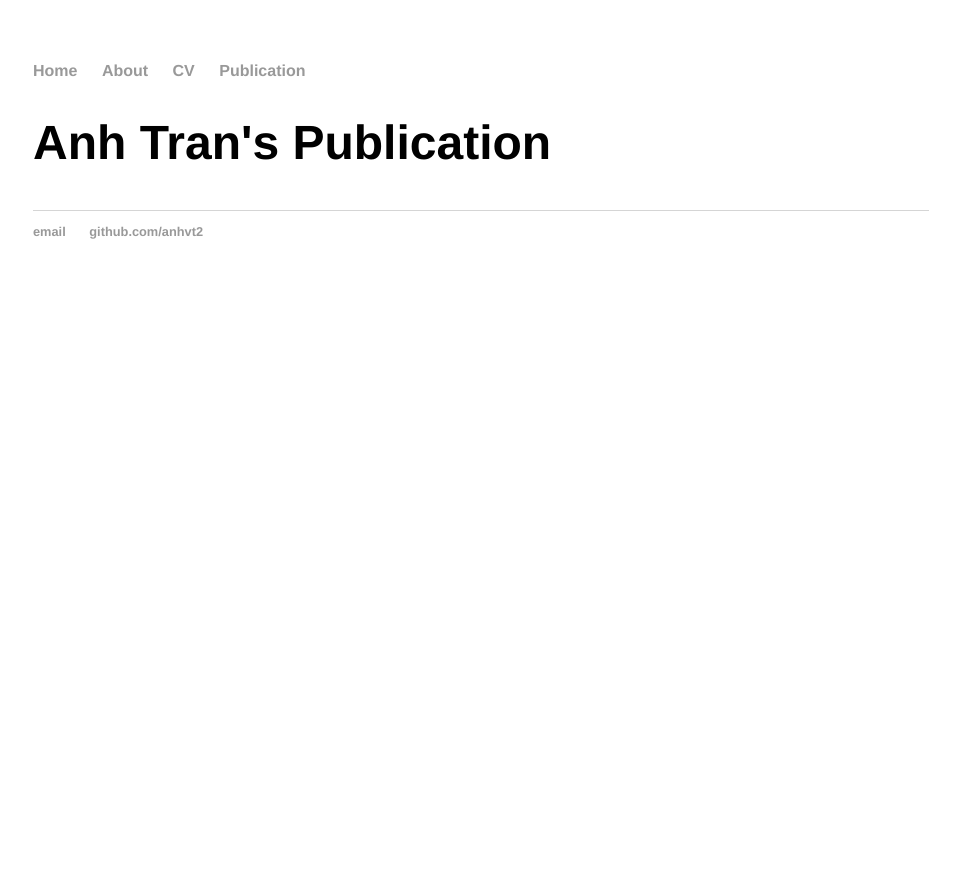
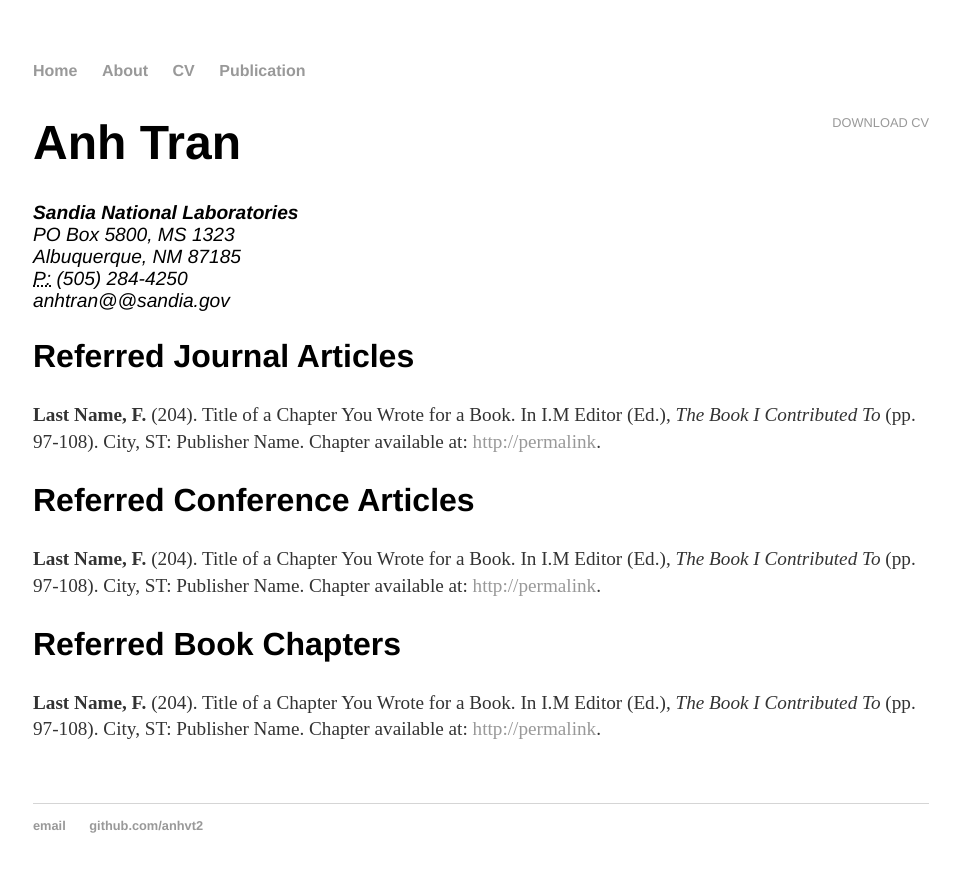
Before and after one commit to anhvt2/anhvt2.github.io, a Jekyll site: the page built from publication/index.html, in a window 1280 px wide. Shown: the top 872 px of the page, without its empty margins (159-1119 px from the left). Built offline with Jekyll 4.4.1, drawn with Linux system fonts in a browser that asks for light colours.

Commit message:
shorten CV

```diff
--- a/index.html
+++ b/index.html
@@ -4,6 +4,6 @@
 ---
 
 		<div class="blurb">
-			<h1>Hi!.</h1>
-			<p>My name is Anh Tran anh this is my personal website. I work on the interface of uncertainty quantification, optimization, machine learning, and applications to materials science. Most of my publication are available on arXiv and ResearchGate. I'm widely open for any collaboration, so please let me know if you would like to solve a problem together.<a href="/about">Read more about my life...</a></p>
+			<h1>Hi!</h1>
+			<p>My name is Anh Tran anh this is my personal website. I work on the interface of uncertainty quantification, optimization, machine learning, and applications to materials science. Most of my publication are available on arXiv and ResearchGate. I'm widely open for any collaboration, so please let me know if you would like to solve a problem together. <a href="/about">Read more about my life...</a></p>
 		</div>
--- a/publication/index.html
+++ b/publication/index.html
@@ -1,12 +1,35 @@
 ---
 layout: default
-title: Anh Tran's Publication
+title: CV of Anh Tran
 ---
-<h1>{{ page.title }}</h1>
-<ul class="posts">
 
-<!--   {% for post in site.posts %}
-    <li><span>{{ post.date | date_to_string }}</span> &raquo; <a href="{{ post.url }}" title="{{ post.title }}">{{ post.title }}</a></li>
-  {% endfor %}
- -->
-</ul>
+	<div class="cv">
+		<a href="https://github.com/anhvt2/anhvt2.github.io/tree/main/cv/AnhTran_CV.pdf" class="download" title="Download CV as PDF">Download CV</a>
+					<h1>Anh Tran</h1>
+					<address>
+					<strong>Sandia National Laboratories</strong><br>
+					PO Box 5800, MS 1323<br>
+					Albuquerque, NM 87185<br>
+					<abbr title="phone">P:</abbr> (505) 284-4250<br>
+					<span class="obfuscate">anhtran@@sandia.gov</span>
+					</address>
+
+					<h2>Referred Journal Articles</h2>
+
+					<p><strong>Last Name, F.</strong> (204). Title of a Chapter You Wrote for a Book. In I.M Editor (Ed.), <em>The Book I Contributed To</em> (pp. 97-108). City, ST: Publisher Name. Chapter available at: <a href="#">http://permalink</a>.
+
+
+
+
+					<h2>Referred Conference Articles</h2>
+
+					<p><strong>Last Name, F.</strong> (204). Title of a Chapter You Wrote for a Book. In I.M Editor (Ed.), <em>The Book I Contributed To</em> (pp. 97-108). City, ST: Publisher Name. Chapter available at: <a href="#">http://permalink</a>.
+
+
+
+					<h2>Referred Book Chapters</h2>
+
+					<p><strong>Last Name, F.</strong> (204). Title of a Chapter You Wrote for a Book. In I.M Editor (Ed.), <em>The Book I Contributed To</em> (pp. 97-108). City, ST: Publisher Name. Chapter available at: <a href="#">http://permalink</a>.
+
+
+	</div>
```
Also changed, not shown: cv/index.html (+2 -17 lines), publication/_index.html (added, +12 -0 lines).
